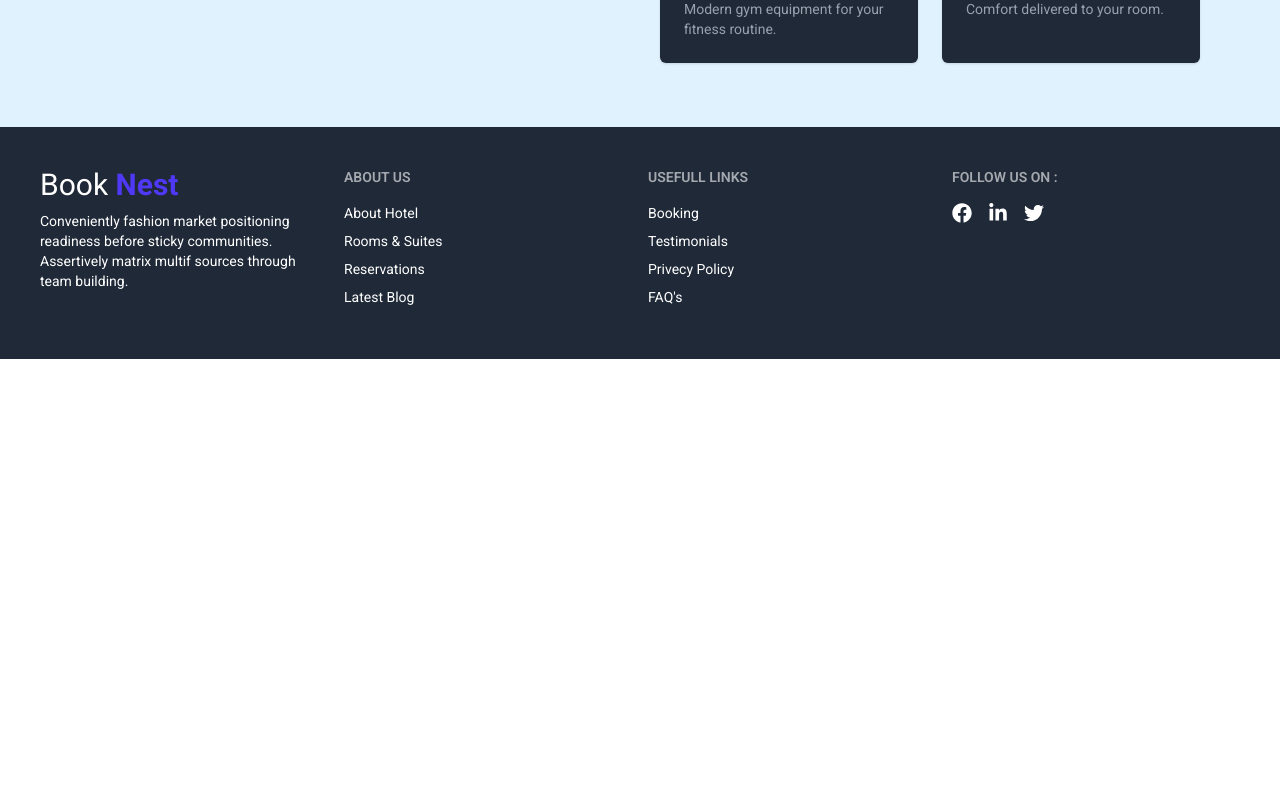
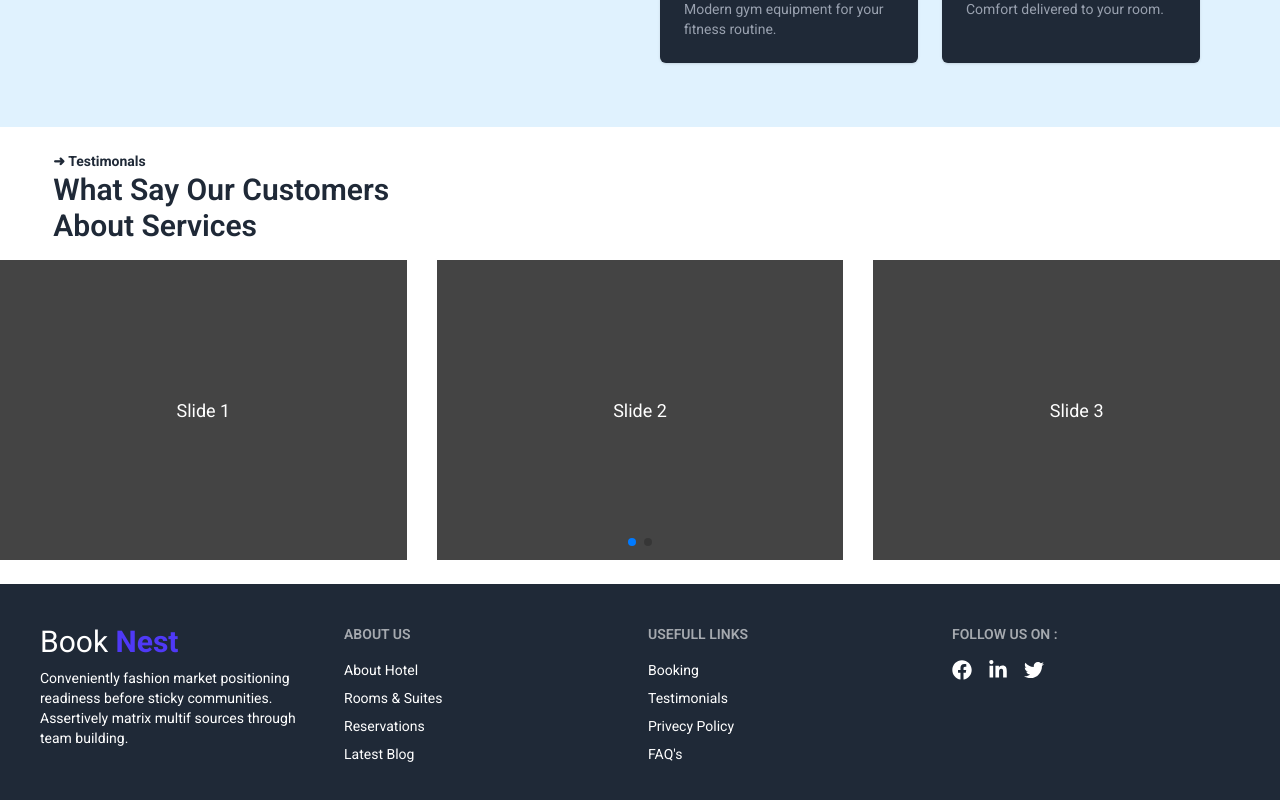
Before and after one commit to tonmoyth/BookNest-Client, a React (Vite) app: page / in a window 1280 px wide. Shown: the part 1856-2656 px from the top of the page. Before the commit the page ends 2215 px from the top, so only its background shows below. Built offline with nearby package versions, Linux system fonts and the light colour scheme; no server answers.

Commit message:
implement filter system for room page

```diff
--- a/src/Pages/Home/Home.jsx
+++ b/src/Pages/Home/Home.jsx
@@ -3,6 +3,7 @@ import Map from './Map';
 import FeaturedRooms from './FeaturedRooms/FeaturedRooms';
 import OurHotel from './OurHotel/OurHotel';
 import Service from './Service/Service';
+import ReviewTestimonial from './ReviewTestimonial/ReviewTestimonial';
 
 const Home = () => {
     return (
@@ -11,8 +12,8 @@ const Home = () => {
             {/* <Map></Map> */}
             <OurHotel></OurHotel>
             <FeaturedRooms></FeaturedRooms>
-
             <Service></Service>
+            <ReviewTestimonial></ReviewTestimonial>
         </div>
     );
 };
--- /dev/null
+++ b/src/Pages/Home/ReviewTestimonial/ReviewTestimonial.jsx
@@ -0,0 +1,42 @@
+import React from "react";
+// import React, { useRef, useState } from 'react';
+// Import Swiper React components
+import { Swiper, SwiperSlide } from "swiper/react";
+
+// Import Swiper styles
+import "swiper/css";
+import "swiper/css/pagination";
+
+import "./styles.css";
+
+// import required modules
+import { Pagination } from "swiper/modules";
+
+const ReviewTestimonial = () => {
+  return (
+    <div className="my-6">
+      <div className="w-11/12 mx-auto my-4">
+        <p className="text-accent font-bold">➜ Testimonals</p>
+        <h1 className="text-accent text-3xl font-semibold">
+          What Say Our Customers <br /> About Services
+        </h1>
+      </div>
+      <Swiper
+        slidesPerView={3}
+        spaceBetween={30}
+        pagination={{
+          clickable: true,
+        }}
+        modules={[Pagination]}
+        className="mySwiper "
+      >
+        <SwiperSlide className="min-h-[300px]">Slide 1</SwiperSlide>
+        <SwiperSlide className="min-h-[300px]">Slide 2</SwiperSlide>
+        <SwiperSlide className="min-h-[300px]">Slide 3</SwiperSlide>
+        <SwiperSlide className="min-h-[300px]">Slide 4</SwiperSlide>
+      </Swiper>
+    </div>
+  );
+};
+
+export default ReviewTestimonial;
--- /dev/null
+++ b/src/Pages/Home/ReviewTestimonial/styles.css
@@ -0,0 +1,44 @@
+#app {
+  height: 100%;
+}
+html,
+body {
+  position: relative;
+  height: 100%;
+}
+
+body {
+
+  font-family:
+    Helvetica Neue,
+    Helvetica,
+    Arial,
+    sans-serif;
+  font-size: 14px;
+  color: #fff;
+  margin: 0;
+  padding: 0;
+}
+
+.swiper {
+  width: 100%;
+  height: 100%;
+}
+
+.swiper-slide {
+  text-align: center;
+  font-size: 18px;
+  background: #444;
+
+  /* Center slide text vertically */
+  display: flex;
+  justify-content: center;
+  align-items: center;
+}
+
+.swiper-slide img {
+  display: block;
+  width: 100%;
+  height: 100%;
+  object-fit: cover;
+}
--- a/src/Pages/Rooms/Rooms.jsx
+++ b/src/Pages/Rooms/Rooms.jsx
@@ -1,20 +1,68 @@
-import React from 'react';
-import { useLoaderData } from 'react-router';
-import RoomCard from './RoomCard';
+import { useLoaderData } from "react-router";
+import RoomCard from "./RoomCard";
+import { useEffect, useState } from "react";
 
 const Rooms = () => {
-    const {data} = useLoaderData();
+  const { data } = useLoaderData();
+  const [rooms, setRooms] = useState([]);
+  const [minPrice, setMinPrice] = useState(0);
+  const [maxPrice, setMaxprice] = useState(10000);
 
-    return (
-        <div>
-            <h1 className='text-4xl text-center font-bold'>All rooms</h1>
-            <div className='w-10/12 mx-auto space-y-10 my-6'>
-                {
-                    data.map(room => <RoomCard key={room._id} room={room}></RoomCard>)
-                }
+  useEffect(() => {
+    setRooms(data);
+  }, [data]);
+
+  // handleRangeForm
+  const handlePriceRangeForm = (e) => {
+    e.preventDefault();
+    const priceRangeRooms = data.filter(
+      (room) => room.pricePerNight >= minPrice && room.pricePerNight <= maxPrice
+    );
+    setRooms(priceRangeRooms);
+  };
+
+  return (
+    <div className="min-h-[calc(100vh-65px)]">
+      <h1 className="text-4xl text-accent text-center font-bold">All rooms</h1>
+
+      {/* range form */}
+      <div>
+        <div className="w-full mx-auto max-w-md p-8 space-y-3 rounded-xl dark:bg-gray-50 dark:text-gray-800">
+          <form onSubmit={handlePriceRangeForm} className="space-y-6">
+            <div className="space-y-1 text-sm">
+              <input
+                type="number"
+                name="min"
+                onChange={(e) => setMinPrice(e.target.value)}
+                id="min"
+                placeholder="Min Price"
+                className="w-full border px-4 py-3 rounded-md dark:border-gray-300 dark:bg-gray-50 dark:text-gray-800 focus:dark:border-violet-600"
+              />
             </div>
+            <div className="space-y-1 text-sm">
+              <input
+                type="number"
+                name="max"
+                onChange={(e) => setMaxprice(e.target.value)}
+                id="max"
+                placeholder="Max Price"
+                className="w-full border px-4 py-3 rounded-md dark:border-gray-300 dark:bg-gray-50 dark:text-gray-800 focus:dark:border-violet-600"
+              />
+            </div>
+            <button className="block w-full p-3 text-center rounded-sm dark:text-gray-50 dark:bg-violet-600">
+              Apply Now
+            </button>
+          </form>
         </div>
-    );
+      </div>
+
+      <div className="w-10/12 mx-auto space-y-10 my-6">
+        {rooms.map((room) => (
+          <RoomCard key={room._id} room={room}></RoomCard>
+        ))}
+      </div>
+    </div>
+  );
 };
 
 export default Rooms;
```
